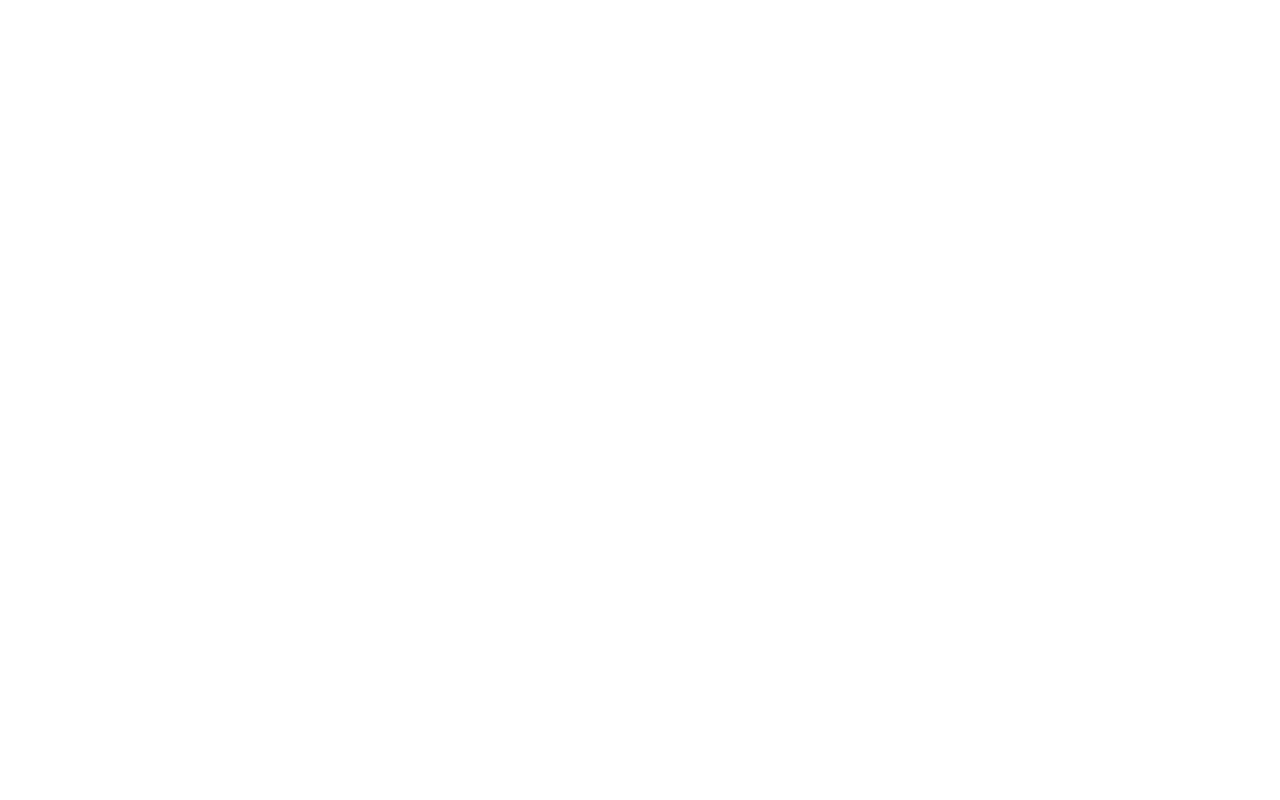
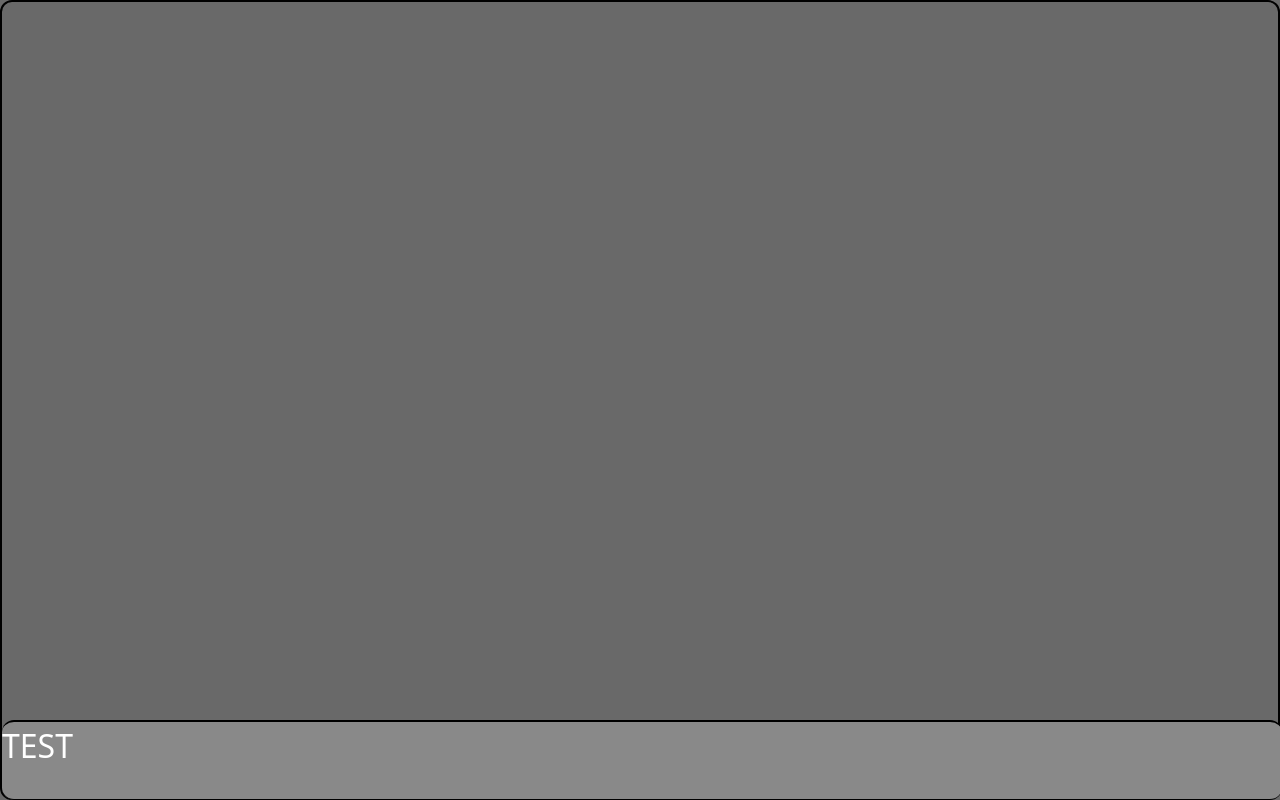
Before and after one commit to ebhooks21/ultranova-adventurersquest, a plain HTML site: page index.html in a window 1280 px wide. Drawn offline with Linux system fonts and the light colour scheme.

Commit message:
Started the player info area.

```diff
--- a/css/style.css
+++ b/css/style.css
@@ -6,3 +6,27 @@ html
 	overflow: hidden;
 	width: 100%;
 }
+body
+{
+	background: #696969 !important;
+	border: 2px solid #000;
+	border-radius: 12px;
+	height: 100%;
+	width: 100%;
+}
+div.playerdataarea
+{
+	background: #898989 !important;
+	border-top: 2px #000 solid;
+	border-bottom: 1px #000 solid;
+	border-radius: 12px;
+	bottom: 0;
+	color: #FFFFFF;
+	font-size: 2em;
+	margin: 0 auto;
+	height: 10%;
+	overflow: hidden;
+	padding: 0 0;
+	position: absolute;
+	width: 100%;
+}
--- a/index.html
+++ b/index.html
@@ -20,5 +20,10 @@
 	</head>
 
 	<body class="col-12">
+		<div class="col-12 playerdataarea">
+			<div class="col-3 playerstatusarea">
+				<span id="playerdataarea-playername"></span>
+			</div>
+		</div>
 	</body>
 </html>
--- a/js/Game.js
+++ b/js/Game.js
@@ -3,6 +3,7 @@
  */
 
 import {UltraNova} from "../js/UltraNova.js";
+import {Screen} from "../js/Screen.js";
 
 class Game
 {
@@ -13,7 +14,8 @@ class Game
 	{
 		let self = this;
 
-		self.un = new UltraNova();
+		self.un = new UltraNova(this);
+		self.screen = new Screen(this);
 	}
 
 	/**
@@ -21,7 +23,20 @@ class Game
 	 */
 	start()
 	{
-		alert("HERE2");
+		let self = this;
+
+		//Start the game
+		(self.un).start();
+	}
+
+	/**
+	 * Function to draw the player info area.
+	 */
+	drawPlayerInfoArea(player)
+	{
+		let self = this;
+
+		(self.screen).drawPlayerInfoArea(player);
 	}
 };
 
--- /dev/null
+++ b/js/Screen.js
@@ -0,0 +1,25 @@
+/**
+ * Screen.js -- File for managing the game screen.
+ */
+class Screen
+{
+	/**
+	 * Main constructor for the screen class.
+	 */
+	constructor(game)
+	{
+		let self = this;
+
+		self.game = game;
+	}
+
+	/**
+	 * Function to draw the player info area.
+	 */
+	drawPlayerInfoArea(player)
+	{
+		$("#playerdataarea-playername").html("TEST");
+	}
+};
+
+export {Screen};
--- a/js/UltraNova.js
+++ b/js/UltraNova.js
@@ -7,9 +7,20 @@ class UltraNova
 	/**
 	 * Main constructor for the UltraNova class.
 	 */
-	constructor()
+	constructor(game)
 	{
-		alert("Ultra Nova");
+		let self = this;
+
+		self.game = game;
+	}
+
+	/**
+	 * Function to start the UltraNova.
+	 */
+	start()
+	{
+		let self = this;
+		self.showMainDisplay();
 	}
 
 	/**
@@ -17,6 +28,10 @@ class UltraNova
 	 */
 	showMainDisplay()
 	{
+		let self = this;
+
+		//Draw the player area
+		(self.game).drawPlayerInfoArea(null);
 	}
 };
 
```
